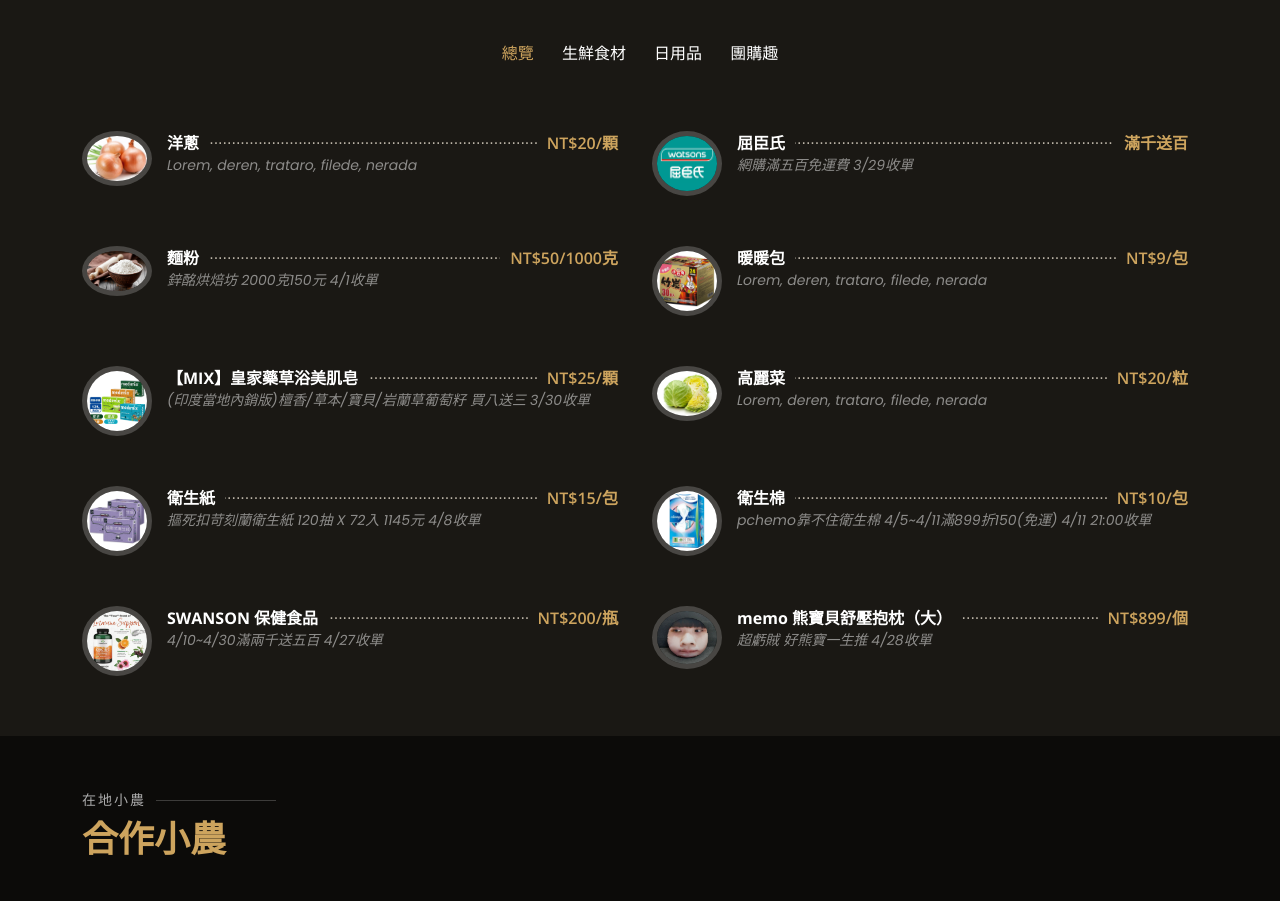
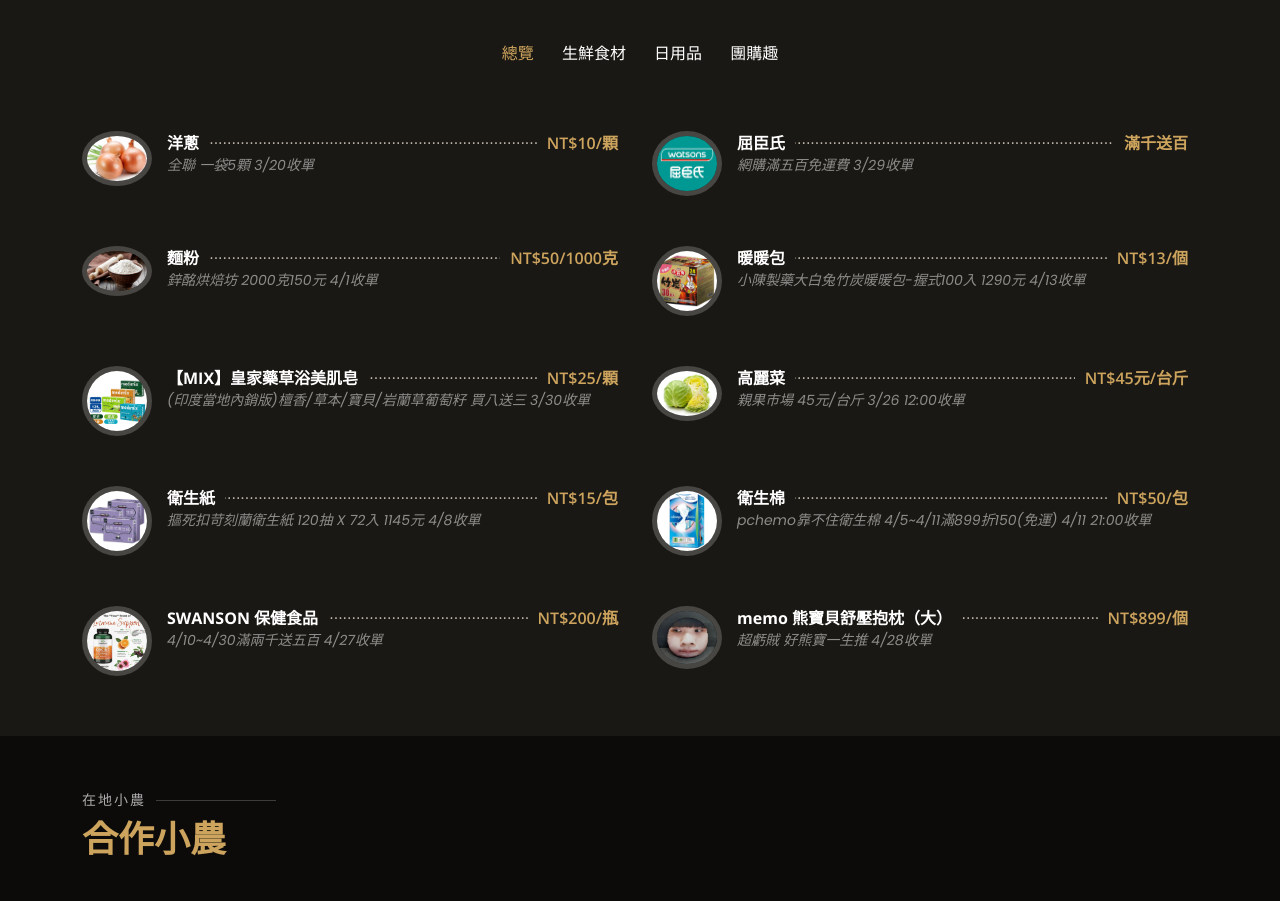
Before and after one commit to Daphneeeeeeeee/0331.github.io, a plain HTML site: page index.html in a window 1280 px wide. Shown: the part 1982-2883 px from the top of the page. Drawn offline with nearby package versions, Linux system fonts and the light colour scheme; animation ran at ten frames a second; a web font is replaced by a local one.

Commit message:
Add files via upload

```diff
--- a/index.html
+++ b/index.html
@@ -193,11 +193,10 @@
           <div class="col-lg-6 menu-item filter-starters">
             <img src="圖片區\20150108085857943.jpg" class="menu-img" alt="">
             <div class="menu-content">
-              <a href="#">洋蔥</a><span>NT$20/顆</span>
+              <a href="#">洋蔥</a><span>NT$10/顆</span>
             </div>
             <div class="menu-ingredients">
-              Lorem, deren, trataro, filede, nerada
-            </div>
+              全聯 一袋5顆 3/20收單</div>
           </div>
 
           <div class="col-lg-6 menu-item filter-specialty">
@@ -223,11 +222,10 @@
           <div class="col-lg-6 menu-item filter-salads">
             <img src="圖片區\84692406304798.avif"class="menu-img" alt="">
             <div class="menu-content">
-              <a href="#">暖暖包</a><span>NT$9/包</span>
+              <a href="#">暖暖包</a><span>NT$13/個</span>
             </div>
             <div class="menu-ingredients">
-              Lorem, deren, trataro, filede, nerada
-            </div>
+              小陳製藥大白兔竹炭暖暖包-握式100入 1290元 4/13收單</div>
           </div>
 
           <div class="col-lg-6 menu-item filter-specialty">
@@ -243,11 +241,10 @@
           <div class="col-lg-6 menu-item filter-starters">
             <img src="圖片區\cabbage.jpg_1140x855.jpg" class="menu-img" alt="">
             <div class="menu-content">
-              <a href="#">高麗菜</a><span>NT$20/粒</span>
+              <a href="#">高麗菜</a><span>NT$45元/台斤</span>
             </div>
             <div class="menu-ingredients">
-              Lorem, deren, trataro, filede, nerada
-            </div>
+              親果市場 45元/台斤 3/26 12:00收單 </div>
           </div>
 
           <div class="col-lg-6 menu-item filter-salads">
@@ -263,7 +260,7 @@
           <div class="col-lg-6 menu-item filter-salads">
             <img src="圖片區\63999621955614.avif" class="menu-img" alt="">
             <div class="menu-content">
-              <a href="#">衛生棉</a><span>NT$10/包</span>
+              <a href="#">衛生棉</a><span>NT$50/包</span>
             </div>
             <div class="menu-ingredients">
               pchemo靠不住衛生棉 4/5~4/11滿899折150(免運) 4/11 21:00收單
```
